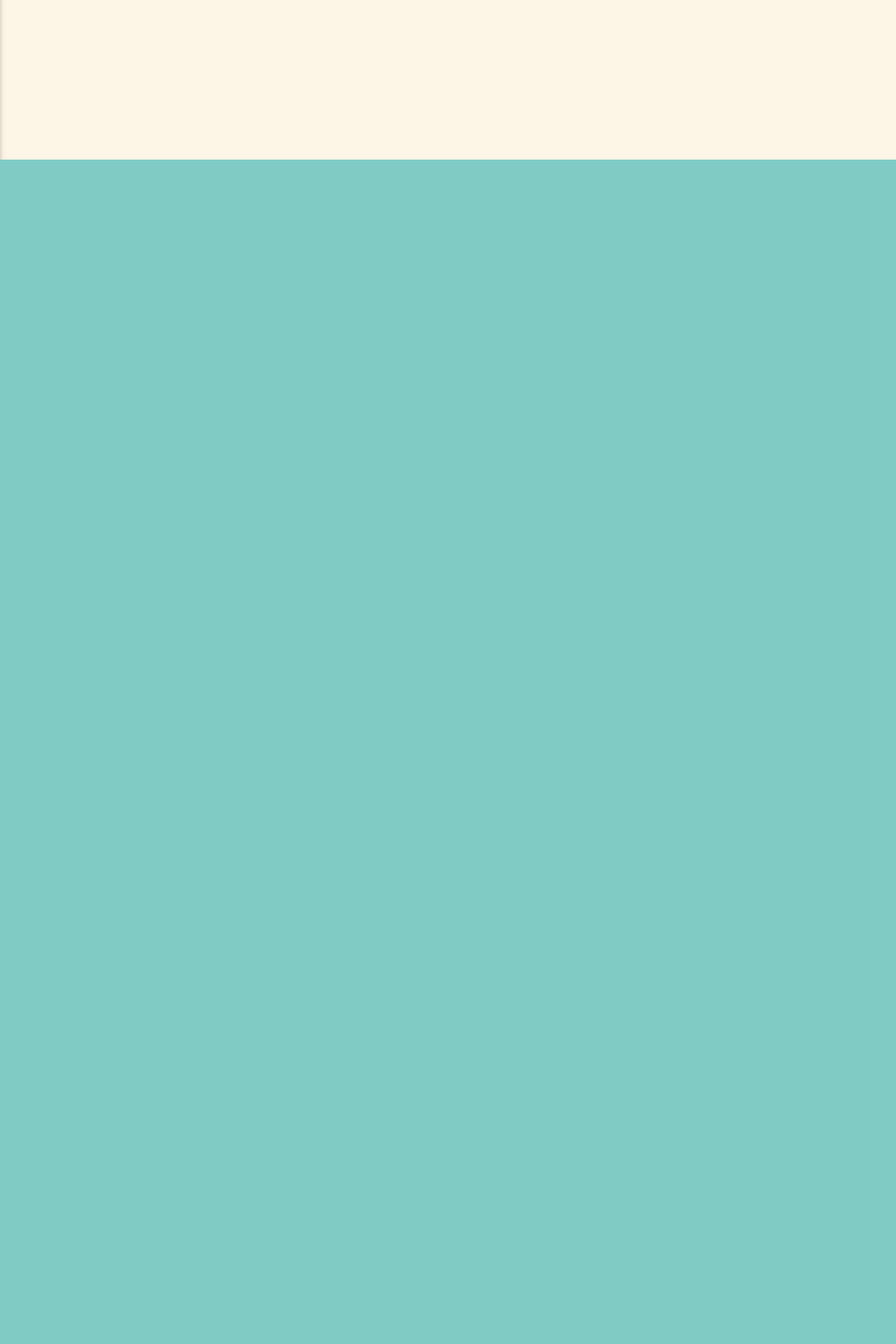
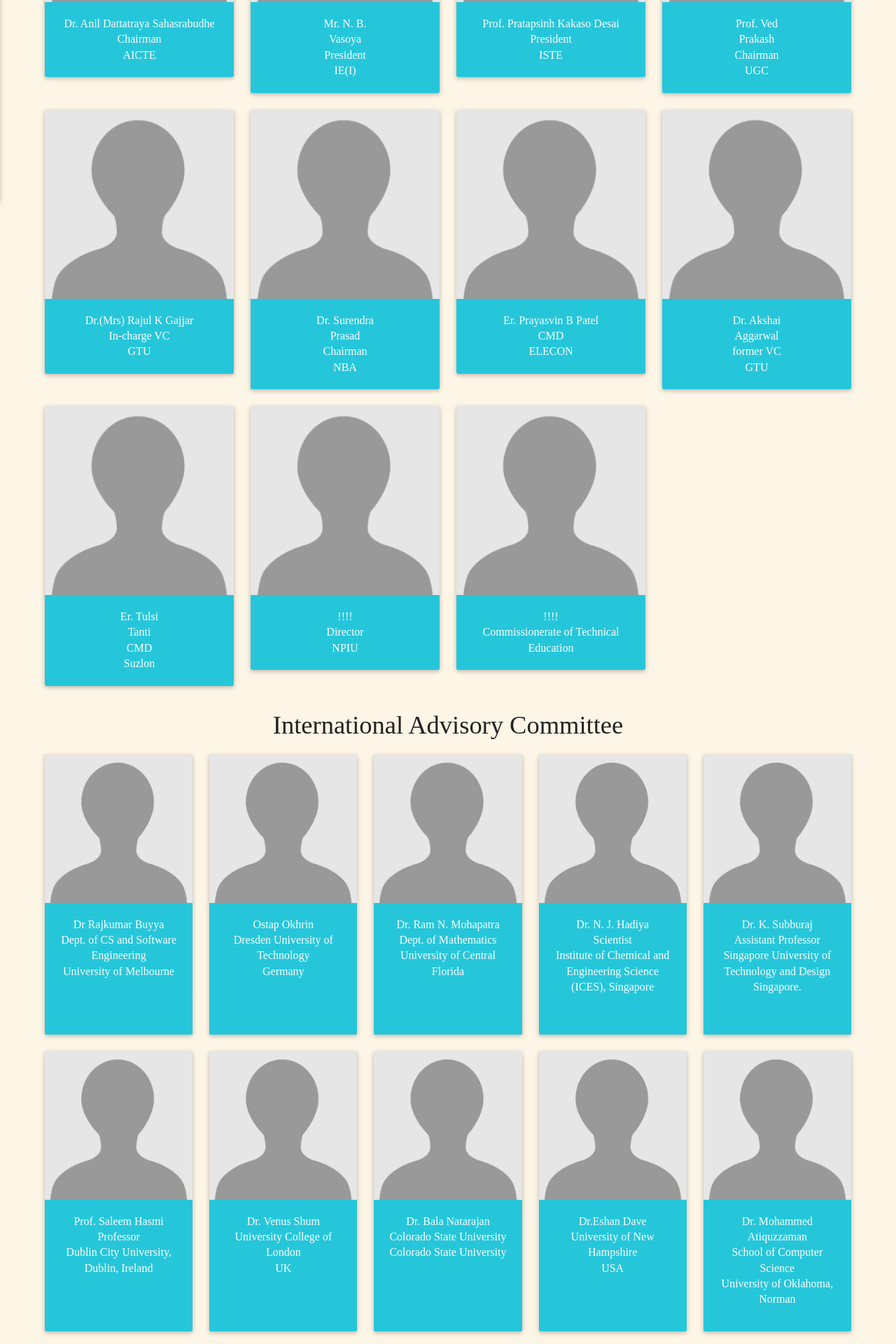
Before and after one commit to maunilswadas/conference, a web app: file advisoryCommittee.html in a window 1280 px wide. Shown: the part 572-2492 px from the top of the page at 70% size. Before the commit the page ends 800 px from the top, so only its background shows below. Run offline with its HTML, style and script files only (its server is not run), Linux system fonts and the light colour scheme.

Commit message:
advisory needs modification

```diff
--- a/advisoryCommittee.html
+++ b/advisoryCommittee.html
@@ -210,11 +210,401 @@
     <div class="center-align">
         <h4>Advisory Committee</h4>
     </div>
+    <!-- start: advi comm-->
+    <div class="advisory container container-fit">
+        <div class="row">
+            <div class="col s6 m4 l3">
+                <div class="card">
+                    <div class="card-image ">
+                        <img src="img/photo-default.jpg" alt="">
+                    </div>
+                    <div class="cyan lighten-1  white-text card-content center-align">
+                        Dr. Anil Dattatraya Sahasrabudhe<br>Chairman<br>AICTE
+                    </div>
+                </div>
+            </div>
+            <div class="col s6 m4 l3">
+                <div class=" card">
+                    <div class="card-image ">
+                        <img src="img/photo-default.jpg" alt="">
+                    </div>
+                    <div class="cyan lighten-1 white-text card-content center-align">
+                        Mr. N. B. <br>Vasoya<br>President<br>IE(I)
+                    </div>
+                </div>
+            </div>
+            <div class="col s6 m4 l3">
+                <div class=" card">
+                    <div class="card-image ">
+                        <img src="img/photo-default.jpg" alt="">
+                    </div>
+                    <div class="cyan lighten-1 white-text card-content center-align">
+                        Prof. Pratapsinh Kakaso Desai<br>President<br>ISTE
+                    </div>
+                </div>
+            </div>
 
+            <div class="col s6 m4 l3">
+                <div class=" card">
+                    <div class="card-image ">
+                        <img src="img/photo-default.jpg" alt="">
+                    </div>
+                    <div class="cyan lighten-1 white-text card-content center-align">
+                        Prof. Ved<br> Prakash<br>Chairman<br>UGC
+                    </div>
+                </div>
+            </div>
+            <div class="col s6 m4 l3">
+                <div class=" card">
+                    <div class="card-image ">
+                        <img src="img/photo-default.jpg" alt="">
+                    </div>
+                    <div class="cyan lighten-1 white-text card-content center-align">
+                        Dr.(Mrs) Rajul K Gajjar<br class="hide-on-small-and-down">In-charge VC<br>GTU
+                    </div>
+                </div>
+            </div>
+            <div class="col s6 m4 l3">
+                <div class=" card">
+                    <div class="card-image ">
+                        <img src="img/photo-default.jpg" alt="">
+                    </div>
+                    <div class="cyan lighten-1 white-text card-content center-align">
+                        Dr. Surendra<br> Prasad<br>Chairman<br>NBA
+                    </div>
+                </div>
+            </div>
 
+            <div class="col s6 m4 l3">
+                <div class=" card">
+                    <div class="card-image ">
+                        <img src="img/photo-default.jpg" alt="">
+                    </div>
+                    <div class="cyan lighten-1 white-text card-content center-align">
+                        Er. Prayasvin B Patel<br>CMD<br>ELECON
+                    </div>
+                </div>
+            </div>
+            <div class="col s6 m4 l3">
+                <div class=" card">
+                    <div class="card-image ">
+                        <img src="img/photo-default.jpg" alt="">
+                    </div>
+                    <div class="cyan lighten-1 white-text card-content center-align">
+                        Dr. Akshai<br> Aggarwal<br>former VC <br>GTU
+                    </div>
+                </div>
+            </div>
+            <div class="col s6 m4 l3">
+                <div class=" card">
+                    <div class="card-image ">
+                        <img src="img/photo-default.jpg" alt="">
+                    </div>
+                    <div class="cyan lighten-1 white-text card-content center-align">
+                        Er. Tulsi <br>Tanti<br>CMD<br>Suzlon
+                    </div>
+                </div>
+            </div>
 
+            <div class="col s6 m4 l3">
+                <div class=" card">
+                    <div class="card-image ">
+                        <img src="img/photo-default.jpg" alt="">
+                    </div>
+                    <div class="cyan lighten-1 white-text card-content center-align">
+                        !!!!<br> Director<br>NPIU
+                    </div>
+                </div>
+            </div>
 
+            <div class="col s6 m4 l3">
+                <div class=" card">
+                    <div class="card-image ">
+                        <img src="img/photo-default.jpg" alt="">
+                    </div>
+                    <div class="cyan lighten-1 white-text card-content center-align">
+                        !!!!<br> Commissionerate of Technical Education
+                    </div>
+                </div>
+            </div>
+        </div>
 
+    </div>
+    <!--ends:-advi comm-->
+    <!--start: international advisory-->
+    <div class="center-align">
+        <h4>International Advisory Committee</h4>
+    </div>
+    <div class="container container-fit">
+        <div class="international-advisory row">
+            <div class="col s6 m4 l3 five-fit">
+                <div class="card">
+                    <div class="card-image ">
+                        <img src="img/photo-default.jpg" alt="">
+                    </div>
+                    <div class="cyan lighten-1  white-text card-content center-align">
+                        Dr Rajkumar Buyya<br>Dept. of CS and Software Engineering<br>University of Melbourne
+                    </div>
+                </div>
+            </div>
+            <div class="col s6 m4 l3 five-fit">
+                <div class=" card">
+                    <div class="card-image ">
+                        <img src="img/photo-default.jpg" alt="">
+                    </div>
+                    <div class="cyan lighten-1 white-text card-content center-align">
+                        Ostap Okhrin<br>Dresden University of Technology<br>Germany
+                    </div>
+                </div>
+            </div>
+            <div class="col s6 m4 l3 five-fit">
+                <div class=" card">
+                    <div class="card-image ">
+                        <img src="img/photo-default.jpg" alt="">
+                    </div>
+                    <div class="cyan lighten-1 white-text card-content center-align">
+                        Dr. Ram N. Mohapatra<br>Dept. of Mathematics<br>University of Central Florida
+                    </div>
+                </div>
+            </div>
+            <div class="col s6 m4 l3 five-fit">
+                <div class=" card">
+                    <div class="card-image ">
+                        <img src="img/photo-default.jpg" alt="">
+                    </div>
+                    <div class="cyan lighten-1 white-text card-content center-align">
+                        Dr. N. J. Hadiya<br>Scientist<br>Institute of Chemical and Engineering Science (ICES), Singapore
+                    </div>
+                </div>
+            </div>
+
+            <div class="col s6 m4 l3 five-fit">
+                <div class=" card">
+                    <div class="card-image ">
+                        <img src="img/photo-default.jpg" alt="">
+                    </div>
+                    <div class="cyan lighten-1 white-text card-content center-align">
+                        Dr. K. Subburaj<br>Assistant Professor<br>Singapore University of Technology and Design<br> Singapore.
+                    </div>
+                </div>
+            </div>
+            <div class="col s6 m4 l3 five-fit">
+                <div class=" card">
+                    <div class="card-image ">
+                        <img src="img/photo-default.jpg" alt="">
+                    </div>
+                    <div class="cyan lighten-1 white-text card-content center-align">
+                        Prof. Saleem Hasmi<br>Professor<br>Dublin City University, Dublin, Ireland
+                    </div>
+                </div>
+            </div>
+            <div class="col s6 m4 l3 five-fit">
+                <div class=" card">
+                    <div class="card-image ">
+                        <img src="img/photo-default.jpg" alt="">
+                    </div>
+                    <div class="cyan lighten-1 white-text card-content center-align">
+                        Dr. Venus Shum<br>University College of London<br>UK
+                    </div>
+                </div>
+            </div>
+            <div class="col s6 m4 l3 five-fit">
+                <div class=" card">
+                    <div class="card-image ">
+                        <img src="img/photo-default.jpg" alt="">
+                    </div>
+                    <div class="cyan lighten-1 white-text card-content center-align">
+                        Dr. Bala Natarajan<br>Colorado State University<br>Colorado State University
+                    </div>
+                </div>
+            </div>
+                <div class="col s6 m4 l3 five-fit">
+                <div class=" card">
+                    <div class="card-image ">
+                        <img src="img/photo-default.jpg" alt="">
+                    </div>
+                    <div class="cyan lighten-1 white-text card-content center-align">
+                        Dr.Eshan Dave<br>University of New Hampshire<br>USA
+                    </div>
+                </div>
+            </div>
+            <div class="col s6 m4 l3 five-fit">
+                <div class=" card">
+                    <div class="card-image ">
+                        <img src="img/photo-default.jpg" alt="">
+                    </div>
+                    <div class="cyan lighten-1 white-text card-content center-align">
+                        Dr. Mohammed Atiquzzaman<br> School of Computer Science<br>University of Oklahoma, Norman
+                    </div>
+                </div>
+            </div>
+
+        <div class="col s6 m4 l3 five-fit">
+            <div class=" card">
+                <div class="card-image ">
+                    <img src="img/photo-default.jpg" alt="">
+                </div>
+                <div class="cyan lighten-1 white-text card-content center-align">
+                    Dr. Nirmal Nair<br>University of Auckland<br>New Zealand
+                </div>
+            </div>
+        </div>
+    </div>
+    </div>
+    <!--end: international advisory-->
+
+    <!--start:national advisory-->
+    <div class="center-align">
+        <h4>National Committee</h4>
+    </div>
+    <div class=" container container-fit">
+        <div class=" national-advisory row">
+            <div class="col s6 m4 l2">
+                <div class="card">
+                    <div class="card-image ">
+                        <img src="img/photo-default.jpg" alt="">
+                    </div>
+                    <div class="cyan lighten-1  white-text card-content center-align">
+                        Dr Sanjay Chaudhary<br>Ahmedabad University<br>Ahmedabad
+                    </div>
+                </div>
+            </div>
+            <div class="col s6 m4 l2">
+                <div class="card">
+                    <div class="card-image ">
+                        <img src="img/photo-default.jpg" alt="">
+                    </div>
+                    <div class="cyan lighten-1  white-text card-content center-align">
+                        Dr. Sanjay G Dambhare<br>College of Engineering<br>Pune
+                    </div>
+                </div>
+            </div>
+            <div class="col s6 m4 l2">
+                <div class="card">
+                    <div class="card-image ">
+                        <img src="img/photo-default.jpg" alt="">
+                    </div>
+                    <div class="cyan lighten-1  white-text card-content center-align">
+                        Dr. Pranav Darji<br>SVNIT<br>Surat
+                    </div>
+                </div>
+            </div>
+            <div class="col s6 m4 l2">
+                <div class="card">
+                    <div class="card-image ">
+                        <img src="img/photo-default.jpg" alt="">
+                    </div>
+                    <div class="cyan lighten-1  white-text card-content center-align">
+                        Dr.Y P Kosta<br>Director-Marwadi Group of Institution, Rajkot
+                    </div>
+                </div>
+            </div>
+            <div class="col s6 m4 l2">
+                <div class="card">
+                    <div class="card-image ">
+                        <img src="img/photo-default.jpg" alt="">
+                    </div>
+                    <div class="cyan lighten-1  white-text card-content center-align">
+                        Dr. R. A. Thakkar<br>Professor<br>VGEC Gandhinagar
+                    </div>
+                </div>
+            </div>
+            <div class="col s6 m4 l2">
+                <div class="card">
+                    <div class="card-image ">
+                        <img src="img/photo-default.jpg" alt="">
+                    </div>
+                    <div class="cyan lighten-1  white-text card-content center-align">
+                        Dr. M. V.<br> Joshi<br>Professor<br>DAIICT <br>Gandhinagar
+                    </div>
+                </div>
+            </div>
+            <div class="col s6 m4 l2">
+                <div class="card">
+                    <div class="card-image ">
+                        <img src="img/photo-default.jpg" alt="">
+                    </div>
+                    <div class="cyan lighten-1  white-text card-content center-align">
+                        Prof. D. C. Vakaskar<br>Faculty of Technology & Engineering, M.S University<br>Baroda
+                    </div>
+                </div>
+            </div>
+            <div class="col s6 m4 l2">
+                <div class="card">
+                    <div class="card-image ">
+                        <img src="img/photo-default.jpg" alt="">
+                    </div>
+                    <div class="cyan lighten-1  white-text card-content center-align">
+                        Prof. Neeraj Agrawal<br>Associate Professor<br>BATU- Lonere, Maharashtra
+                    </div>
+                </div>
+            </div>
+            <div class="col s6 m4 l2">
+                <div class="card">
+                    <div class="card-image ">
+                        <img src="img/photo-default.jpg" alt="">
+                    </div>
+                    <div class="cyan lighten-1  white-text card-content center-align">
+                        Prof. Sanjay H. Upadhyay<br>Department of Mechanical and Industrial Engineering<br>IIT, Roorkie
+                    </div>
+                </div>
+            </div>
+            <div class="col s6 m4 l2">
+                <div class="card">
+                    <div class="card-image ">
+                        <img src="img/photo-default.jpg" alt="">
+                    </div>
+                    <div class="cyan lighten-1  white-text card-content center-align">
+                        Prof. Kaushal A. Desai<br>Department of <br>Mechanical Engineering<br>IIT,<br> Jodhpur
+                    </div>
+                </div>
+            </div>
+            <div class="col s6 m4 l2">
+                <div class="card">
+                    <div class="card-image ">
+                        <img src="img/photo-default.jpg" alt="">
+                    </div>
+                    <div class="cyan lighten-1  white-text card-content center-align">
+                        Prof.<br> Jitendra<br> Vadher<br>Government Engineering College<br>Palanpur
+                    </div>
+                </div>
+            </div>
+            <div class="col s6 m4 l2">
+                <div class="card">
+                    <div class="card-image ">
+                        <img src="img/photo-default.jpg" alt="">
+                    </div>
+                    <div class="cyan lighten-1  white-text card-content center-align">
+                        Dr N. D. Jotwani<br>Dy. Director<br> (R & D) <br>AMPICS,<br> Ganpat University, Gujarat
+                    </div>
+                </div>
+            </div>
+            <div class="col s6 m4 l2">
+                <div class="card">
+                    <div class="card-image ">
+                        <img src="img/photo-default.jpg" alt="">
+                    </div>
+                    <div class="cyan lighten-1  white-text card-content center-align">
+                        Dr. G J Joshi<br>SVNIT<br>Surat
+                    </div>
+                </div>
+            </div>
+            <div class="col s6 m4 l2">
+                <div class="card">
+                    <div class="card-image ">
+                        <img src="img/photo-default.jpg" alt="">
+                    </div>
+                    <div class="cyan lighten-1  white-text card-content center-align">
+                        Dr. P. Rajalakshmi<br>Indian Institute of Technology <br>Hyderabad
+                    </div>
+                </div>
+            </div>
+
+        </div>
+    </div>
+    <!--end:national advisory-->
+    <!--end:Advisory page-->
+    <!--start: footer-->
     <footer class="custom-footer teal lighten-3">
         <div class="center">
             Organized By:
--- a/css/main.css
+++ b/css/main.css
@@ -243,10 +243,12 @@ footer {
 .Committee .col{
     margin-top: 0;
 }
+
+
 /*media*/
 /*for large screen only*/
 @media only screen and (min-width: 993px) {
-    .row .col.l3.convenors-fit {
+    .row .col.l3.five-fit {
         width: 20%;
         margin-left: auto;
         left: auto;
@@ -319,7 +321,7 @@ footer {
         width: 90%;
     }
 }
-/*begin: technocal */
+/*begin: technical */
 .card.technical-committee-card{
     height: 180px;
     margin: 10px;
@@ -333,8 +335,19 @@ footer {
 .collapsible.container.center{
     margin: auto;
 }
-/*end: technocal */
+/*end: technical */
+/*begin:advisory*/
 
+.international-advisory .card {
+    height: 400px;
+    background-color: #26c6da;
+}
+
+.national-advisory .card {
+    height: 370px;
+    background-color: #26c6da;
+}
+/*end:advisory*/
 
 
 
--- a/index.html
+++ b/index.html
@@ -190,7 +190,7 @@
                         <div class="col s12 m4">
                             <p>
                                 Contact number:<br>
-                                <a href="tel:7096280489">7096280489</a><br>
+                                <a href="tel:+91-7096-280489">+91-7096-280489</a><br>
                                 <!--<a href="tel:+91-2692-236672">+91-2692-236672</a><br>-->
                                 E-mail:<br>
                                 <a href="mailto:icriset2017@bvmengineering.ac.in">icriset2017@bvmengineering.ac.in</a>
```
Also changed, not shown: organizingCommittee.html (+10 -10 lines), img/photo-default.jpg (added), js/technicalCommiteeData.js (line endings or trailing spaces), 3 other files.
